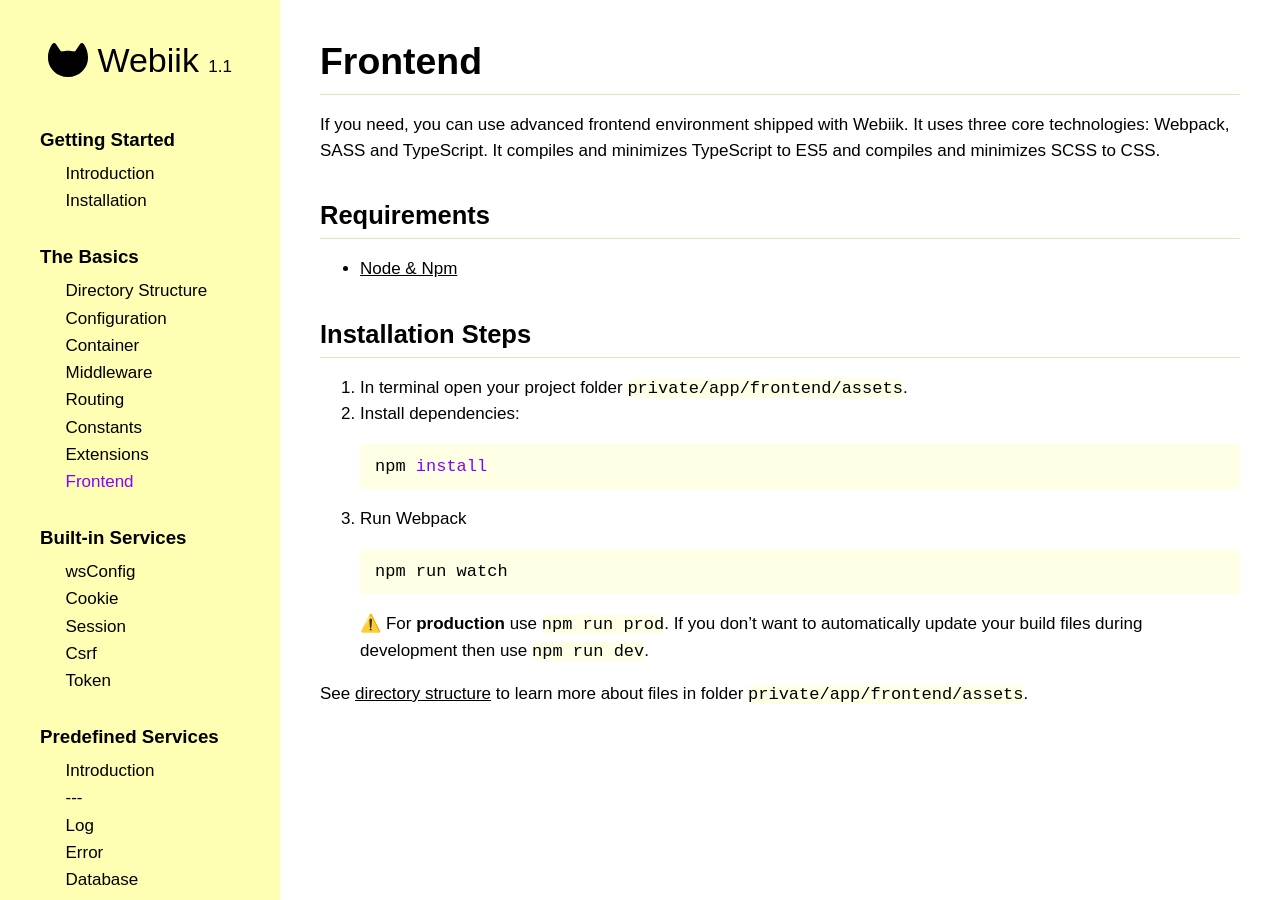
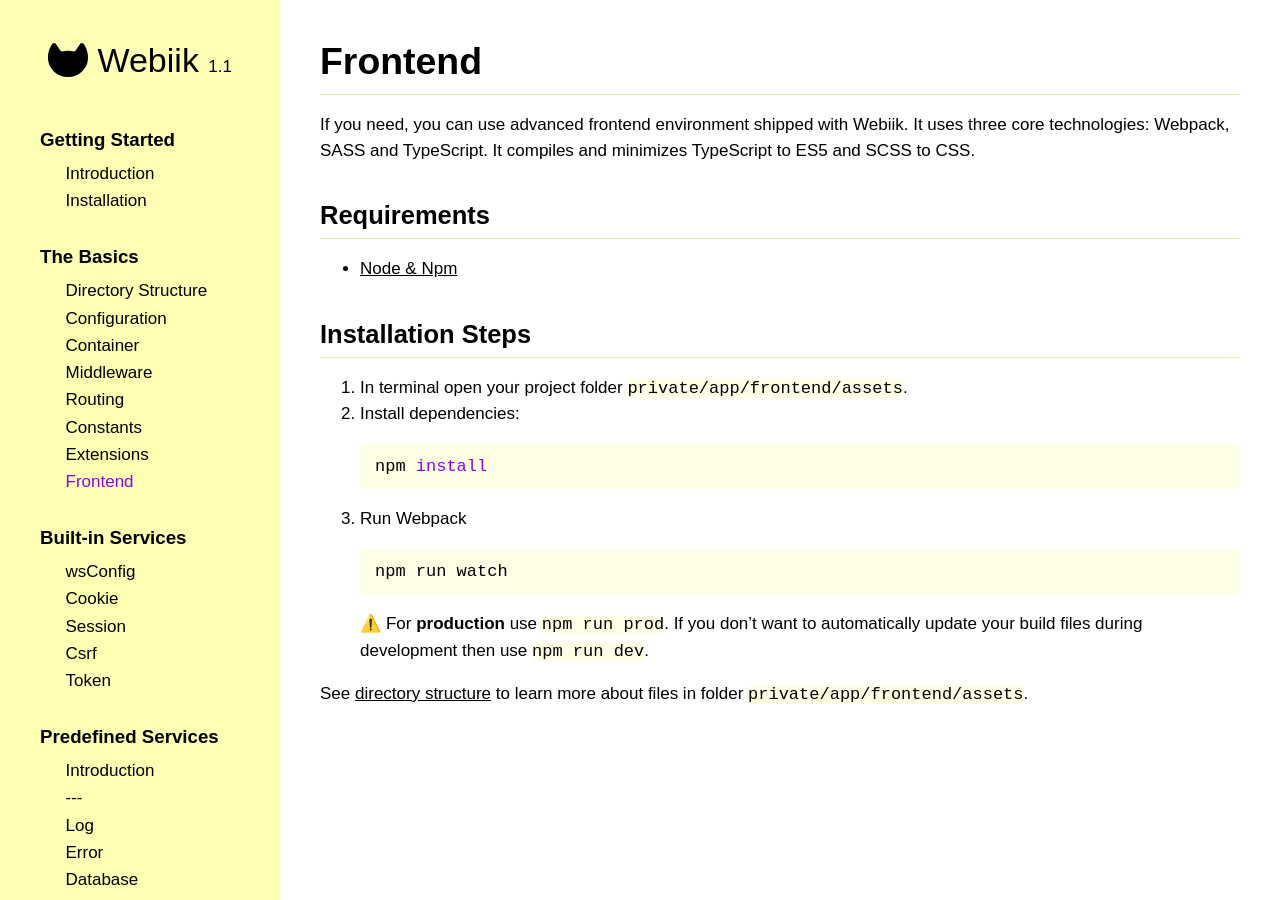
Before and after one commit to webiik/webiik, a Jekyll site: the page built from frontend.md, in a window 1280 px wide. Built offline with Jekyll 4.4.1, drawn with Linux system fonts in a browser that asks for light colours.

Commit message:
update Sentence

```diff
--- a/frontend.md
+++ b/frontend.md
@@ -5,7 +5,7 @@ permalink: /frontend/
 ---
 # Frontend
 
-If you need, you can use advanced frontend environment shipped with Webiik. It uses three core technologies: Webpack, SASS and TypeScript. It compiles and minimizes TypeScript to ES5 and compiles and minimizes SCSS to CSS.
+If you need, you can use advanced frontend environment shipped with Webiik. It uses three core technologies: Webpack, SASS and TypeScript. It compiles and minimizes TypeScript to ES5 and SCSS to CSS.
 
 ## Requirements
 * [Node & Npm](https://nodejs.org/en/)
```
